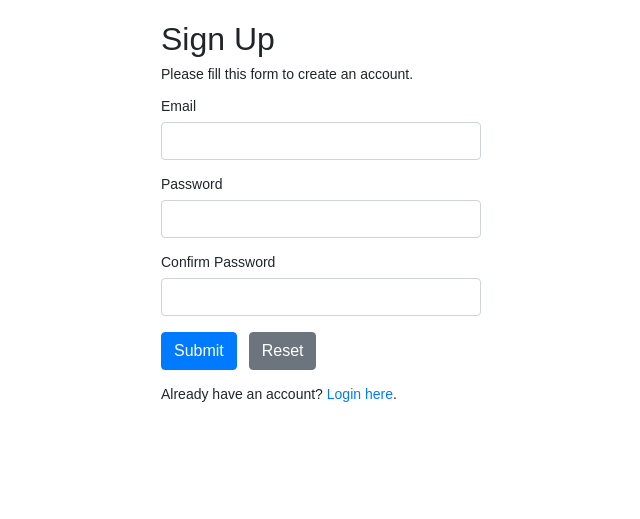
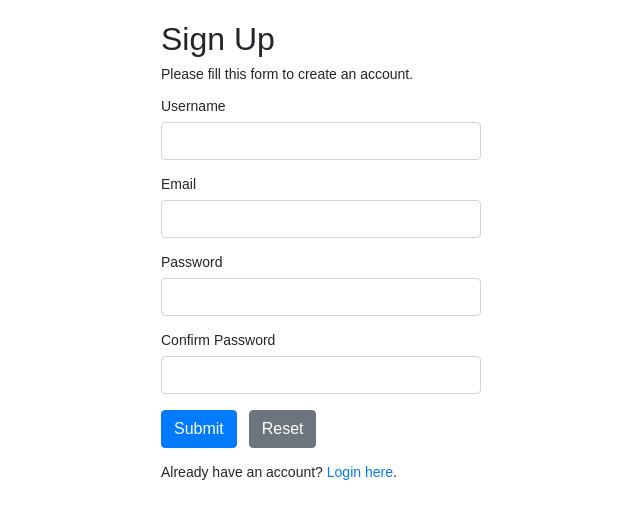
Before and after one commit to blen-assefa/DBWS, a PHP site: page /register.php in a window 1280 px wide. Shown: the top 519 px of the page, without its empty margins (319-959 px from the left). Run offline with PHP 8.4, Linux system fonts and the light colour scheme.

Commit message:
Update register.php

```diff
--- a/register.php
+++ b/register.php
@@ -10,6 +10,12 @@ $email_err = $username_err = $password_err = $confirm_password_err = "";
 if($_SERVER["REQUEST_METHOD"] == "POST"){
 
 
+    // Validate username
+    if(empty(trim($_POST["username"]))){
+        $username_err = "Please enter a fucking username.";
+    } else{
+        $username = trim($_POST["username"]);
+    }
 
     // Validate email
     if(empty(trim($_POST["email"]))){
@@ -119,7 +125,11 @@ if($_SERVER["REQUEST_METHOD"] == "POST"){
         <h2>Sign Up</h2>
         <p>Please fill this form to create an account.</p>
         <form action="<?php echo htmlspecialchars($_SERVER["PHP_SELF"]); ?>" method="post">
-
+           <div class="form-group">
+                <label>Username</label>
+                <input type="text" name="username" class="form-control <?php echo (!empty($username_err)) ? 'is-invalid' : ''; ?>" value="<?php echo $username; ?>">
+                <span class="invalid-feedback"><?php echo $username_err; ?></span>
+            </div>
             <div class="form-group">
                 <label>Email</label>
                 <input type="text" name="email" class="form-control <?php echo (!empty($email_err)) ? 'is-invalid' : ''; ?>" value="<?php echo $email; ?>">
```
